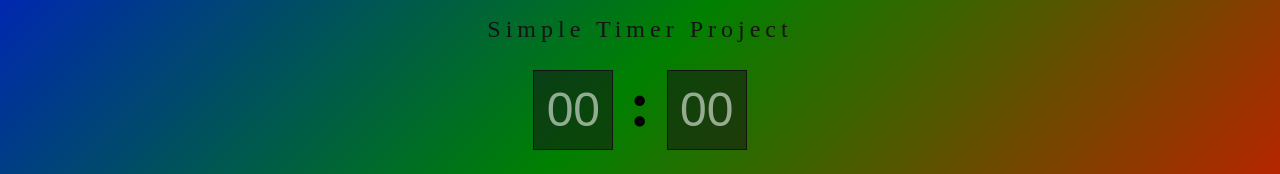
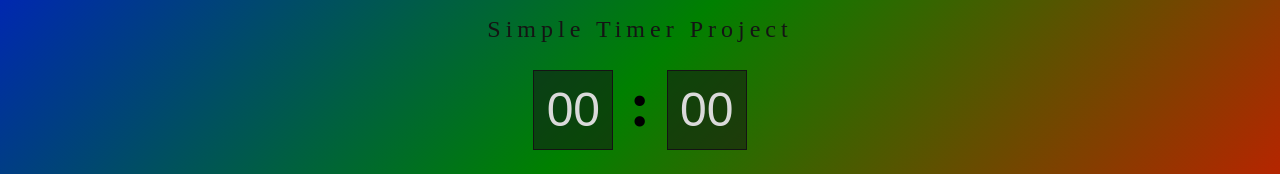
Before and after one commit to nimeshakya/Practice-Projects, a plain HTML site: page Timer/index.html in a window 1280 px wide. Shown: the part 325-499 px from the top of the page. Drawn offline with Linux system fonts and the light colour scheme.

Commit message:
Update style.css

```diff
--- a/Timer/style.css
+++ b/Timer/style.css
@@ -51,7 +51,7 @@ main {
   font-size: 3rem;
   background-color: #14141488;
   border: 1px solid #141414;
-  color: rgba(255, 255, 255, 0.555);
+  color: rgb(218, 218, 218);
   appearance: textfield;
   margin-bottom: 25px;
 }
```
